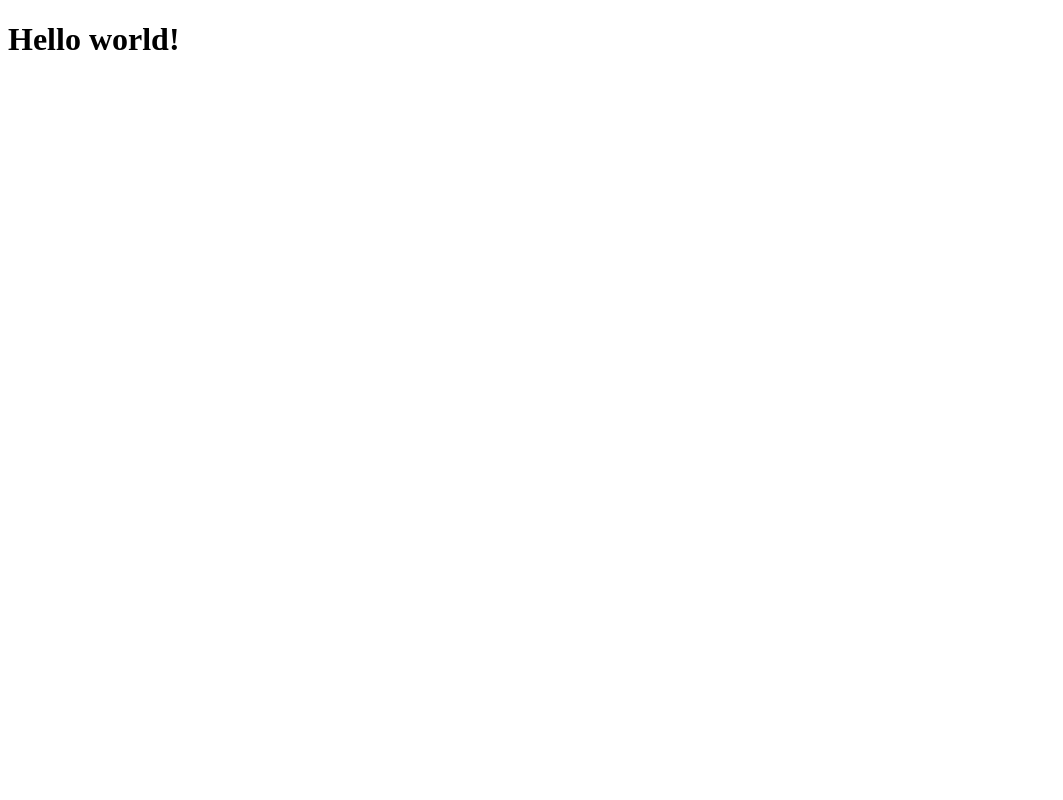
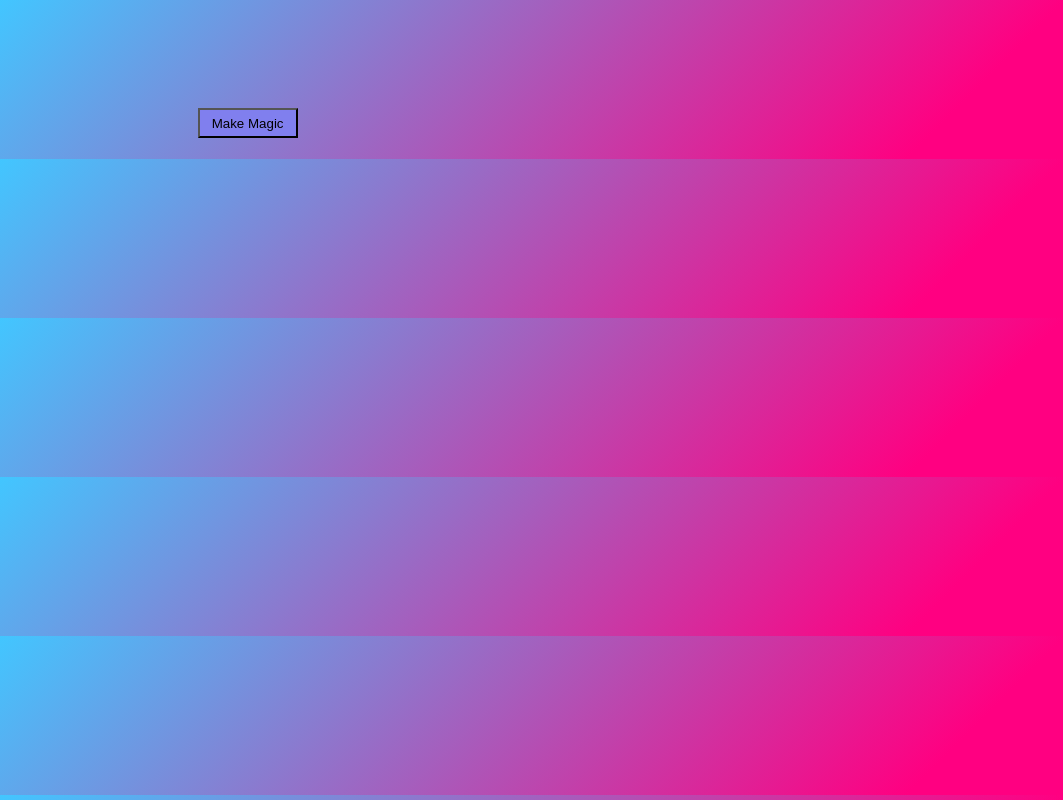
Before and after one commit to brianpursell/magic-box, a React app: page / in a window 1280 px wide. Shown: the whole page, without its empty margins (0-1063 px from the left). Built offline with nearby package versions, Linux system fonts and the light colour scheme; the HTML template or start-up script is replaced by a standard one.

Commit message:
Front End

```diff
--- a/react-client/src/index.jsx
+++ b/react-client/src/index.jsx
@@ -2,19 +2,30 @@
 import ReactDOM from 'react-dom';
 import axios from 'axios';
 import Header from './components/Header.jsx';
+import styles from '../src/styles.scss';
 
 class App extends React.Component {
   constructor(props) {
     super(props);
-    this.state = {};
+    this.state = {
+      array: [0,1,2,3,4]
+    };
   }
 
-  componentDidMount() {}
+  componentDidMount() {
+
+  }
 
   render() {
     return (
       <div>
-        <Header name={'Hello world!'} />
+      {/* <div className="sidenav">
+        <a>Search</a>
+      </div> */}
+
+      <button className='MagicButton'>Make Magic</button>
+      <Header data={this.state}/>
+
       </div>
     );
   }
--- /dev/null
+++ b/react-client/src/styles.scss
@@ -0,0 +1,65 @@
+body {
+  background-color: #42C6FF;
+  background-image: linear-gradient(135deg, #42C6FF 0%, #FF0081 74%);
+}
+// .sidenav {
+//     height: 100%;
+//     width: 150px;
+//     position: fixed;
+//     z-index: 1;
+//     top: 0;
+//     left: 0;
+//     background-color: grey;
+
+// }
+
+// .sidenav a {
+//   padding: 20px 20px 20px 40px;
+//   text-decoration: none;
+//   font-size: 25px;
+//   color: #42C6FF;
+//   display: block;
+// }
+
+// .sidenav a:hover {
+//   color: #f1f1f1;
+// }
+
+.MagicButton {
+  height: 30px;
+  width: 100px;
+  margin-top: 100px;
+  left: 15%;
+  position: relative;
+
+  background-color: #807FEE;
+  text-align: center;
+}
+.player {
+  height: 100px;
+  width: 1000px;
+  position: relative;
+  top: 50px;
+  left: 15%;
+  background-color: #42C6FF;
+}
+.LastPlayer {
+  height: 100px;
+  width: 1000px;
+  position: relative;
+  top: 50px;
+  margin-bottom: 100%;
+  left: 15%;
+  background-color: #42C6FF;
+}
+.songName {
+  color: white;
+  margin-top: 2%;
+  margin-left: 10%;
+}
+.AudioPlayer {
+  top: 35%;
+  left: 10%;
+  position: absolute;
+  color:#42C6FF;
+}
```
